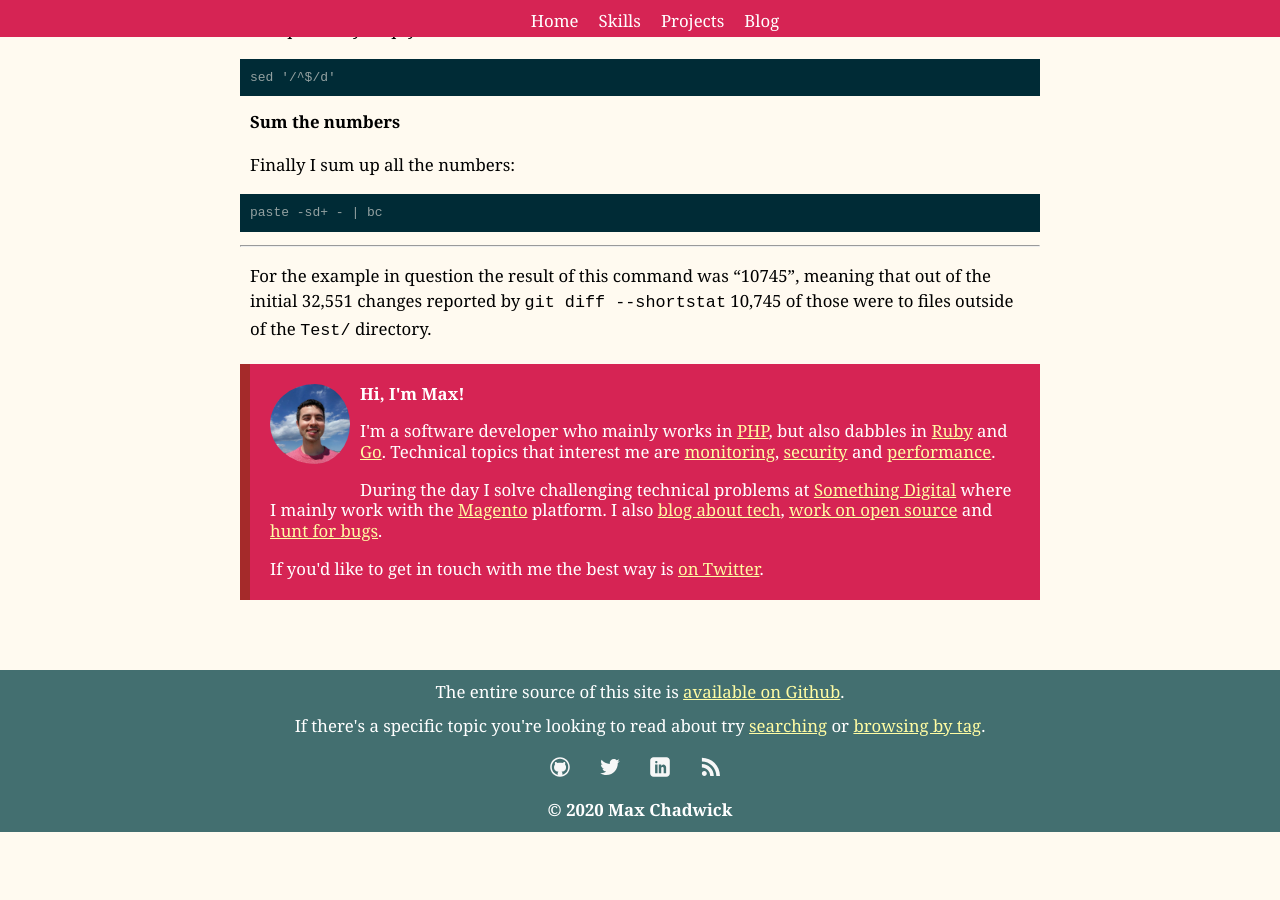
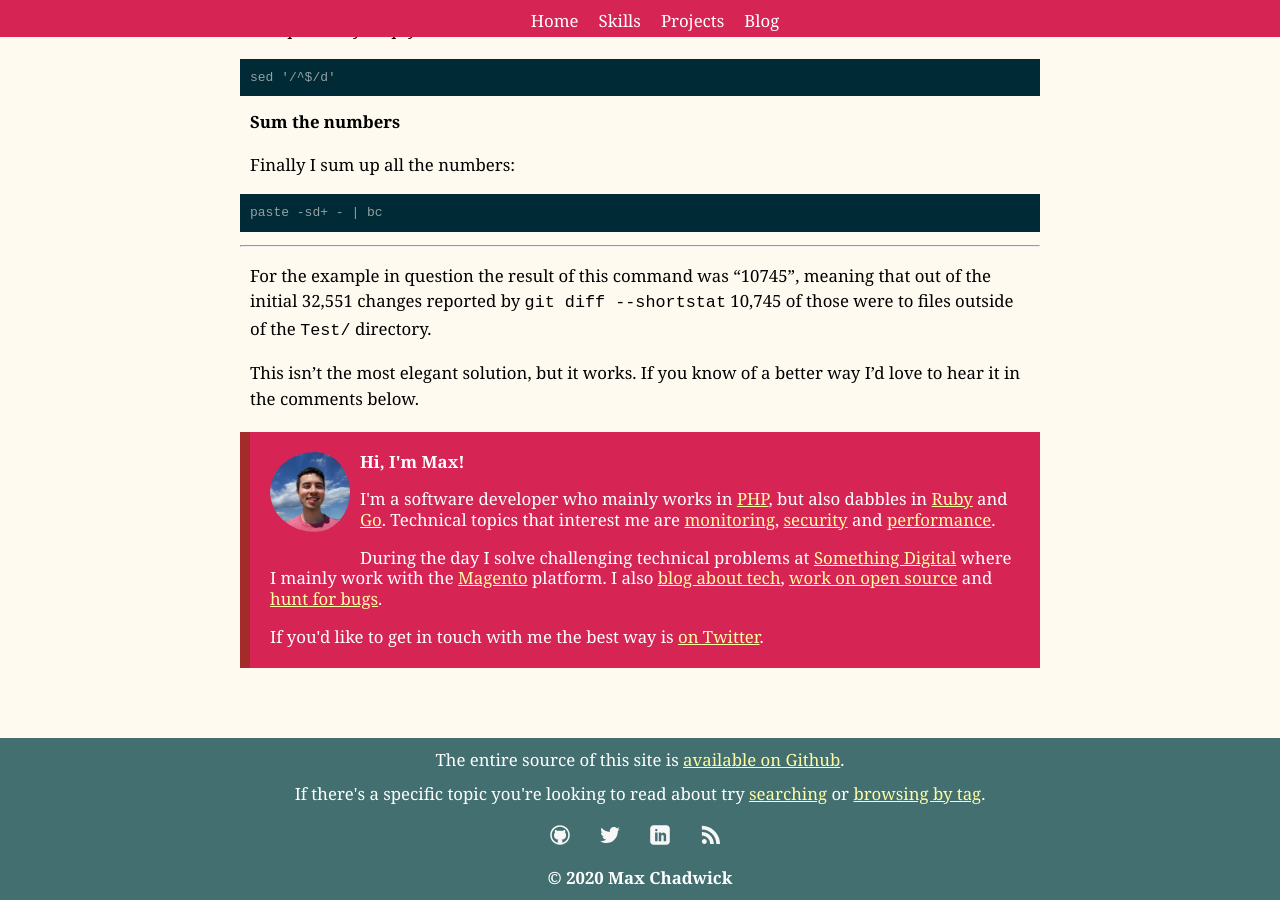
Before and after one commit to mpchadwick/mpchadwick.github.io, a Jekyll site: the page built from _posts/2020-03-03-get-lines-of-code-changed-in-git-commit-excluding-directory.md, in a window 1280 px wide and 900 px high, scrolled down 1707 px. Built offline with Jekyll 4.4.1, drawn with Linux system fonts in a browser that asks for light colours; comment, search, counter and statistics services are not loaded; before the commit the page ends 2539 px from its top, so only the background shows below that.

Commit message:
Add CTA for leave a comment

```diff
--- a/_posts/2020-03-03-get-lines-of-code-changed-in-git-commit-excluding-directory.md
+++ b/_posts/2020-03-03-get-lines-of-code-changed-in-git-commit-excluding-directory.md
@@ -88,3 +88,5 @@ paste -sd+ - | bc
 ----
 
 For the example in question the result of this command was "10745", meaning that out of the initial 32,551 changes reported by `git diff --shortstat` 10,745 of those were to files outside of the `Test/` directory.
+
+This isn't the most elegant solution, but it works. If you know of a better way I'd love to hear it in the comments below.
```
